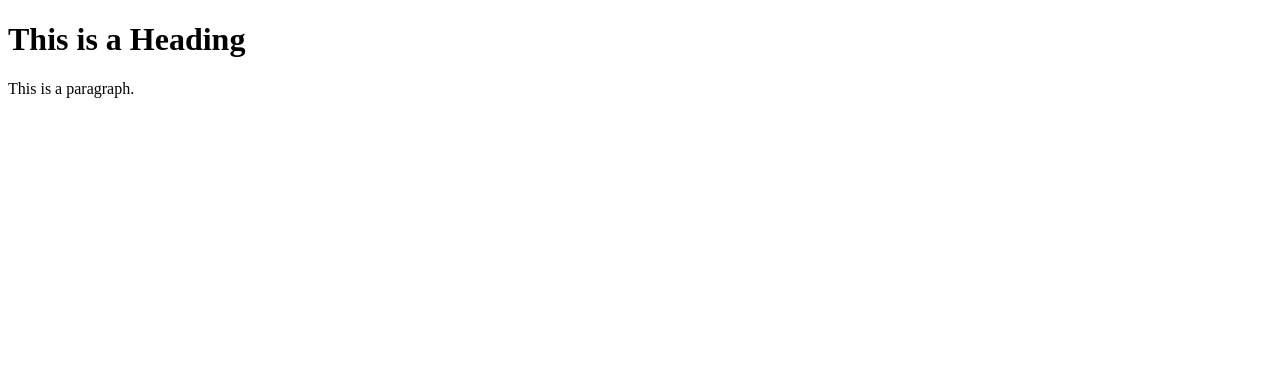
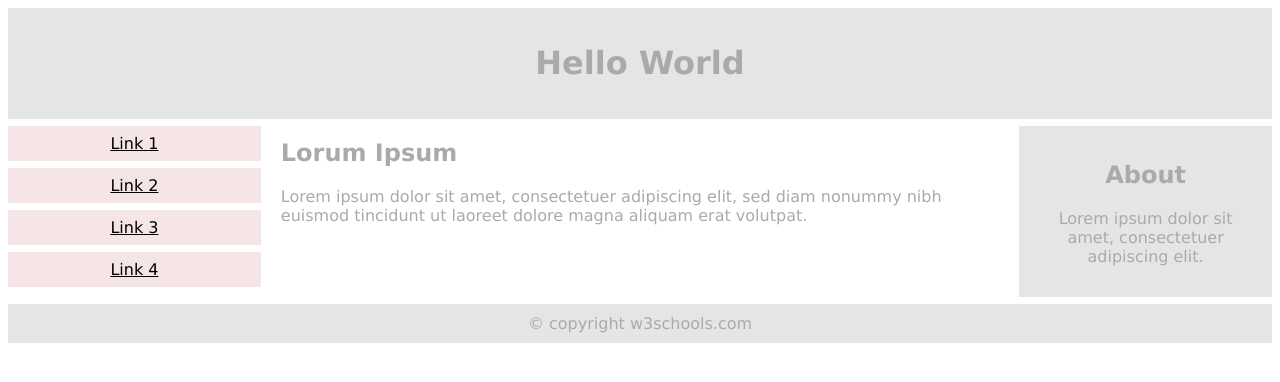
Before and after one commit to sagarpatil860/MainWebpage, a plain HTML site: page index.html in a window 1280 px wide. Drawn offline with Linux system fonts and the light colour scheme.

Commit message:
Update index.html

```diff
--- a/index.html
+++ b/index.html
@@ -1,13 +1,77 @@
 <!DOCTYPE html>
 <html>
 <head>
-  <meta name="viewport" content="width=device-width, initial-scale=1.0">
-<title>Page Title</title>
+<meta name="viewport" content="width=device-width, initial-scale=1.0">
+<style>
+* {
+  box-sizing: border-box;
+}
+
+.menu {
+  float: left;
+  width: 20%;
+  text-align: center;
+  Overflow:vISIBLE;
+}
+
+.menu a {
+  background-color: #f5e5e6;
+  padding: 8px;
+  margin-top: 7px;
+  display: block;
+  width: 100%;
+  color: black;
+}
+
+.main {
+  float: left;
+  width: 60%;
+  padding: 0 20px;
+}
+
+.right {
+  background-color: #e5e5e5;
+  float: left;
+  width: 20%;
+  padding: 15px;
+  margin-top: 7px;
+  text-align: center;
+}
+
+@media only screen and (max-width: 620px) {
+  /* For mobile phones: */
+  .menu, .main, .right {
+    width: 100%;
+  }
+}
+</style>
 </head>
-<body>
+<body style="font-family:Verdana;color:#aaaaaa;">
 
-<h1>This is a Heading</h1>
-<p>This is a paragraph.</p>
+<div style="background-color:#e5e5e5;padding:15px;text-align:center;">
+  <h1>Hello World</h1>
+</div>
+
+<div style="overflow:auto">
+  <div class="menu">
+    <a href="#">Link 1</a>
+    <a href="#">Link 2</a>
+    <a href="#">Link 3</a>
+    <a href="#">Link 4</a>
+  </div>
+
+  <div class="main">
+    <h2>Lorum Ipsum</h2>
+    <p>Lorem ipsum dolor sit amet, consectetuer adipiscing elit, sed diam nonummy nibh euismod tincidunt ut laoreet dolore magna aliquam erat volutpat.</p>
+  </div>
+
+  <div class="right">
+    <h2>About</h2>
+    <p>Lorem ipsum dolor sit amet, consectetuer adipiscing elit.</p>
+  </div>
+</div>
+
+<div style="background-color:#e5e5e5;text-align:center;padding:10px;margin-top:7px;">© copyright w3schools.com</div>
 
 </body>
 </html>
```
